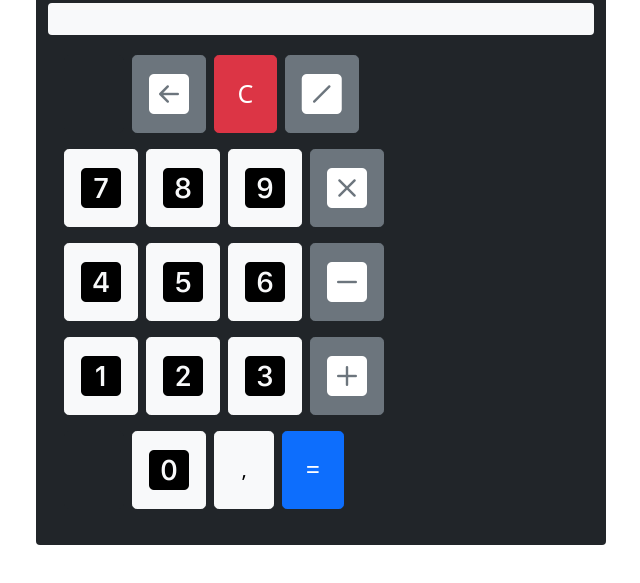
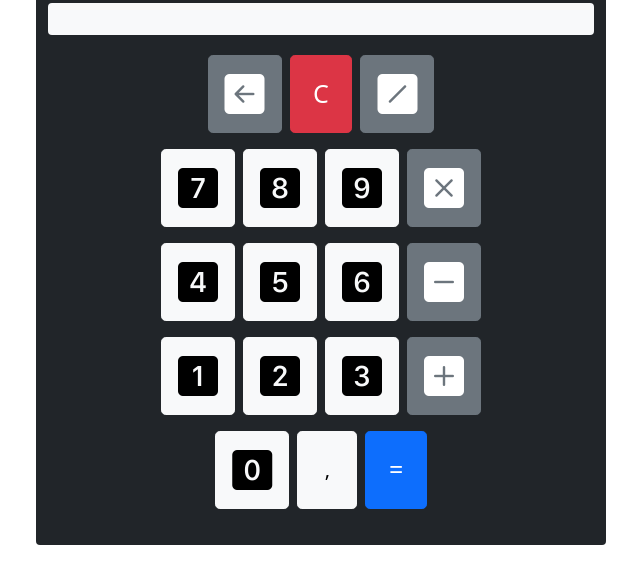
Before and after one commit to vitoxint/sprint-calculadora, a plain HTML site: page calculadora.html in a window 1280 px wide. Shown: the part 125-708 px from the top of the page, without its empty margins (319-959 px from the left). Drawn offline with nearby package versions, Linux system fonts and the light colour scheme.

Commit message:
Items centrados

```diff
--- a/calculadora.html
+++ b/calculadora.html
@@ -23,13 +23,10 @@
 
                     <div class="col-12 bg-light text-primary p-3 rounded mb-3 text-right" id="result"></div>
 
-                    <div class="col-12 text">
+                    <div class="col-12 text d-flex justify-content-center">
 
                         <div class="btn-toolbar mb-2" role="toolbar" aria-label="2">
 
-                            <div class="btn-group" role="group" aria-label="2">
-                                <button type="button" class="btn btn-lg btn-dark btn-block m-1">&nbsp;&nbsp;&nbsp;&nbsp;&nbsp;</button>
-                            </div>
                             <div class="btn-group" role="group" aria-label="2">
                                 <button id="back" type="button" class="btn btn-lg btn-secondary btn-block m-1"><i class="bi bi-arrow-left-square-fill lab"></i></button>
                             </div>
@@ -42,7 +39,7 @@
                         </div>
                     </div>
 
-                    <div class="col-12">
+                    <div class="col-12 d-flex justify-content-center">
                         <div class="btn-toolbar mb-2" role="toolbar" aria-label="2">
 
                             <div class="btn-group" role="group" aria-label="2">
@@ -61,7 +58,7 @@
                     </div>
 
 
-                    <div class="col-12">
+                    <div class="col-12 d-flex justify-content-center">
                         <div class="btn-toolbar mb-2" role="toolbar" aria-label="2">
 
                             <div class="btn-group" role="group" aria-label="2">
@@ -79,7 +76,7 @@
                         </div>
                     </div>
 
-                    <div class="col-12">
+                    <div class="col-12 d-flex justify-content-center">
                         <div class="btn-toolbar mb-2" role="toolbar" aria-label="1">
 
                             <div class="btn-group" role="group" aria-label="1">
@@ -97,12 +94,8 @@
                         </div>
                     </div>
 
-                    <div class="col-12">
+                    <div class="col-12 d-flex justify-content-center">
                         <div class="btn-toolbar mb-2" role="toolbar" aria-label="1">
-
-                            <div class="btn-group" role="group" aria-label="1">
-                                <button type="button" class="btn btn-lg btn-dark btn-block m-1">&nbsp;&nbsp;&nbsp;&nbsp;&nbsp;</button>
-                            </div>
                             <div class="btn-group" role="group" aria-label="2">
                                 <button type="button" class="btn btn-lg btn-light btn-block m-1 actual" value="0"><i class="bi bi-0-square-fill lab"></i></button>
                             </div>
```
